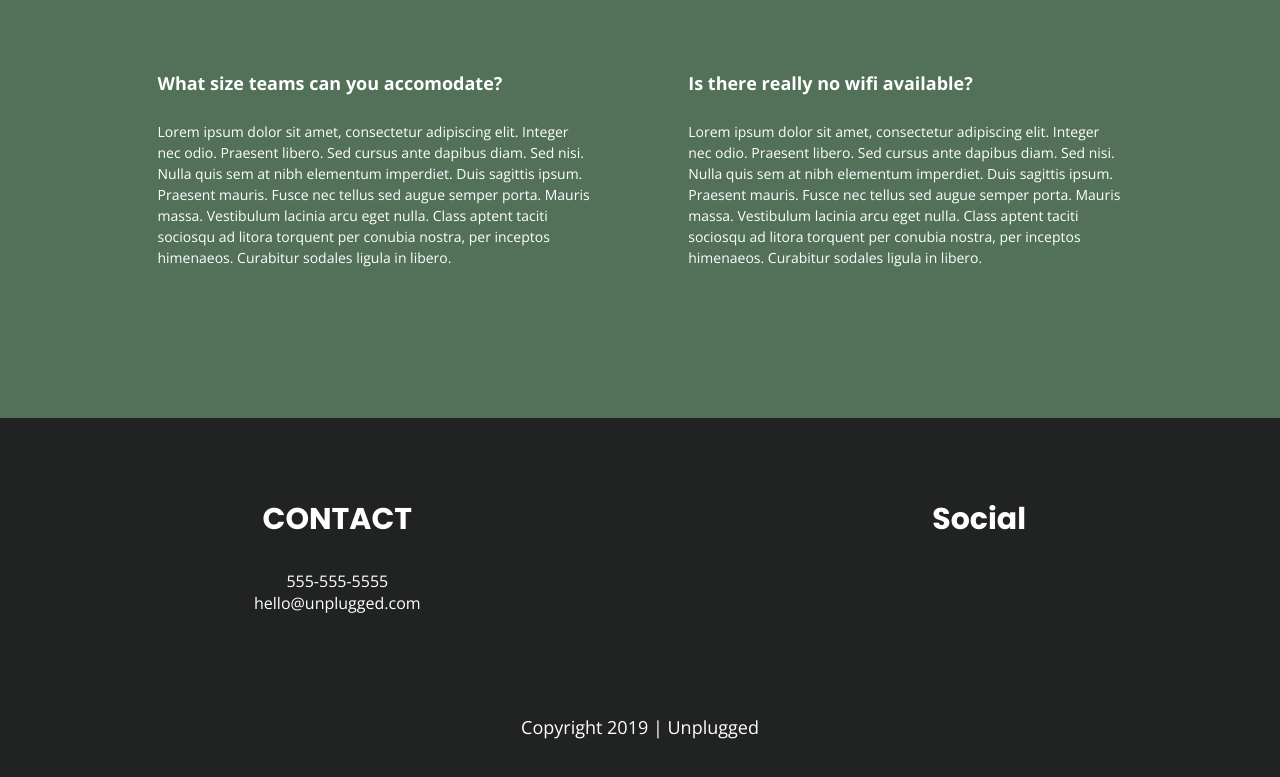
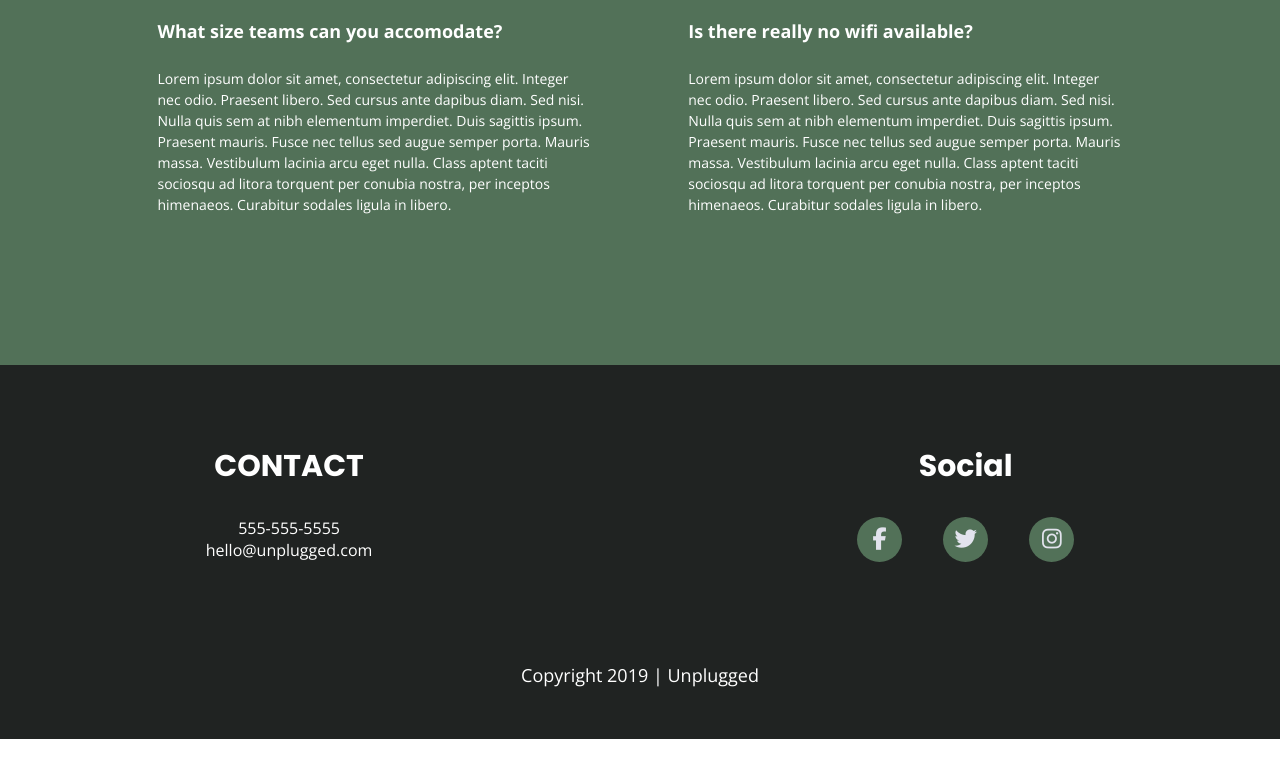
Before and after one commit to lisacodesnow/unplugged_site, a website: page faq/index.html in a window 1280 px wide. Shown: the part 583-1360 px from the top of the page. After the commit the page ends 1322 px from the top, so only its background shows below. Drawn offline with nearby package versions, Linux system fonts and the light colour scheme.

Commit message:
Added footer social media icons

```diff
--- a/css/main.css
+++ b/css/main.css
@@ -250,16 +250,33 @@ footer .contact{
 footer .social{
 
 	text-align: center;
+	margin-top: 50px;
 }
 
 footer .copyright{
-	margin-top: 100px;
+	margin-top: 50px;
 }
 
 footer p{
 	font-size: 1.125em;
 }
 
+footer .social-icons{
+	display: flex;
+	font-size: 1.25em;
+	justify-content: space-between;
+	text-align:center;
+
+}
+footer .social-icons p{
+	height: 45px;
+	width: 45px;
+	border-radius: 50%;
+	background: #527158;
+	display: flex;
+	justify-content: center;
+	align-items: center;
+}
 
 
 /*---------------mobile homepage styles -----------*/
@@ -775,14 +792,21 @@ h3{
 footer .footer-content{
 	display: flex;
 	justify-content: space-between;
-	width: 80%;
+	width: 90%;
 }
 
 footer .copyright{
 	width: 100%;
 	display: flex;
 	justify-content: center;
+	margin-top:100px;
 }
+
+footer .social{
+		margin-top: 0px;
+		width: 35%
+	}
+
 }
 
 /*==================================SCREEN 1200PX=====================*/
@@ -930,6 +954,12 @@ aside .content-wrapper .signup-text{
 	}
 
 
+/*---------footer--------*/
+
+footer .social{
+		width: 25%
+	}
+
 }
 
 /* ==========================================================================
--- a/faq/index.html
+++ b/faq/index.html
@@ -21,6 +21,10 @@
 
   <meta name="theme-color" content="#fafafa">
 
+<!----- FONT AWESOME----->
+
+	<script src="https://kit.fontawesome.com/d1e454272d.js" crossorigin="anonymous"></script>
+
 	<!--Google fonts-->
 
 	<link href="https://fonts.googleapis.com/css2?family=Open+Sans:wght@400;500;700&family=Poppins:wght@400;500;600;700&display=swap" rel="stylesheet">
@@ -30,7 +34,9 @@
 	<!--------------------headers nest your nav------------------>
 	<header>
 		<div class="content-wrapper">  <!-- this content wrapper is added to every section-->
-			<a href="#" target="_blank"> <img src="../img/unpluggedlogo.png" alt="unplugged logo"> </a>
+			<figure>
+				<a href="/index.html" target="_blank"> <img src="../img/unpluggedlogo.png" alt="unplugged logo"> </a>
+			</figure>
 				<div class="header-divider"> </div> <!-- the aesthetic line that seperates the nav-->
 				<nav>
 					<ul>
@@ -94,9 +100,18 @@
 				<div class="social">
 					<h3> Social</h3>
 					<div class="social-icons">
-						<p> <a href="http://www.facebook.com/yoursite" target="_blank"></a></p>
-						<p> <a href="https://twitter.com/?lang=en" target="_blank"></a></p>
-						<p> <a href="https://www.instagram.com/" target="_blank"></a></p>
+						<p>
+							<a href="http://www.facebook.com/yoursite" target="_blank">
+							<i class="fab fa-facebook-f"></i>
+							</a></p>
+						<p>
+							<a href="https://twitter.com/?lang=en" target="_blank">
+							<i class="fab fa-twitter"></i>
+							</a></p>
+						<p>
+							<a href="https://www.instagram.com/" target="_blank">
+							<i class="fab fa-instagram"></i>
+							</a></p>
 					</div> <!--social icons end-->
 			</div> <!--footer-content div end-->
 				</div> <!--social end-->
```
Also changed, not shown: about/index.html (+14 -3 lines), index.html (+12 -3 lines).
